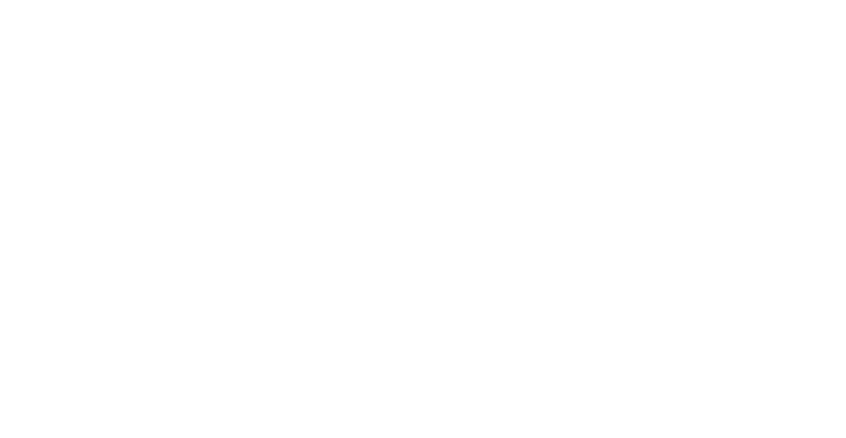
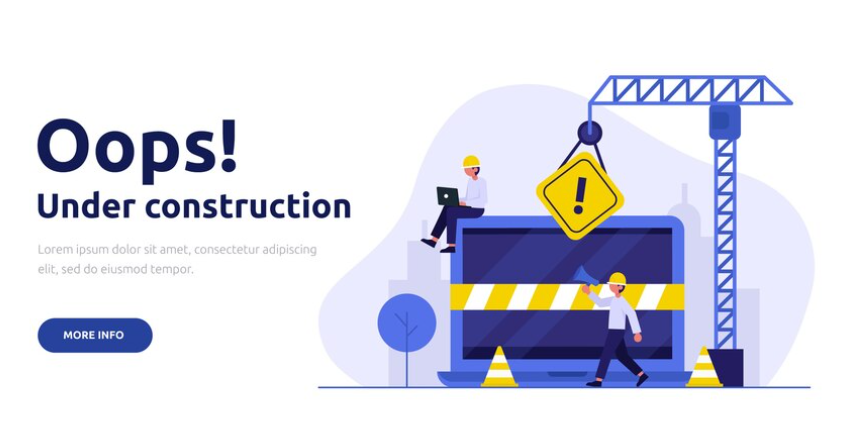
Before and after one commit to hslcreators/lecturedeck-fe, a React (Vite) app: page / in a window 1280 px wide. Shown: the top 438 px of the page, without its empty margins (18-864 px from the left). Built offline with nearby package versions, Linux system fonts and the light colour scheme.

Commit message:
chore: Installed the neccesary dependencies

```diff
--- a/src/App.jsx
+++ b/src/App.jsx
@@ -1,7 +1,9 @@
+import construction from './assets/construction.png'
+
 export default function App() {
   return(
     <div>
-
+      <img src={construction} alt="img" className="w-full"/>
     </div>
   )
 }
```
Also changed, not shown: src/assets/construction.png (added).
